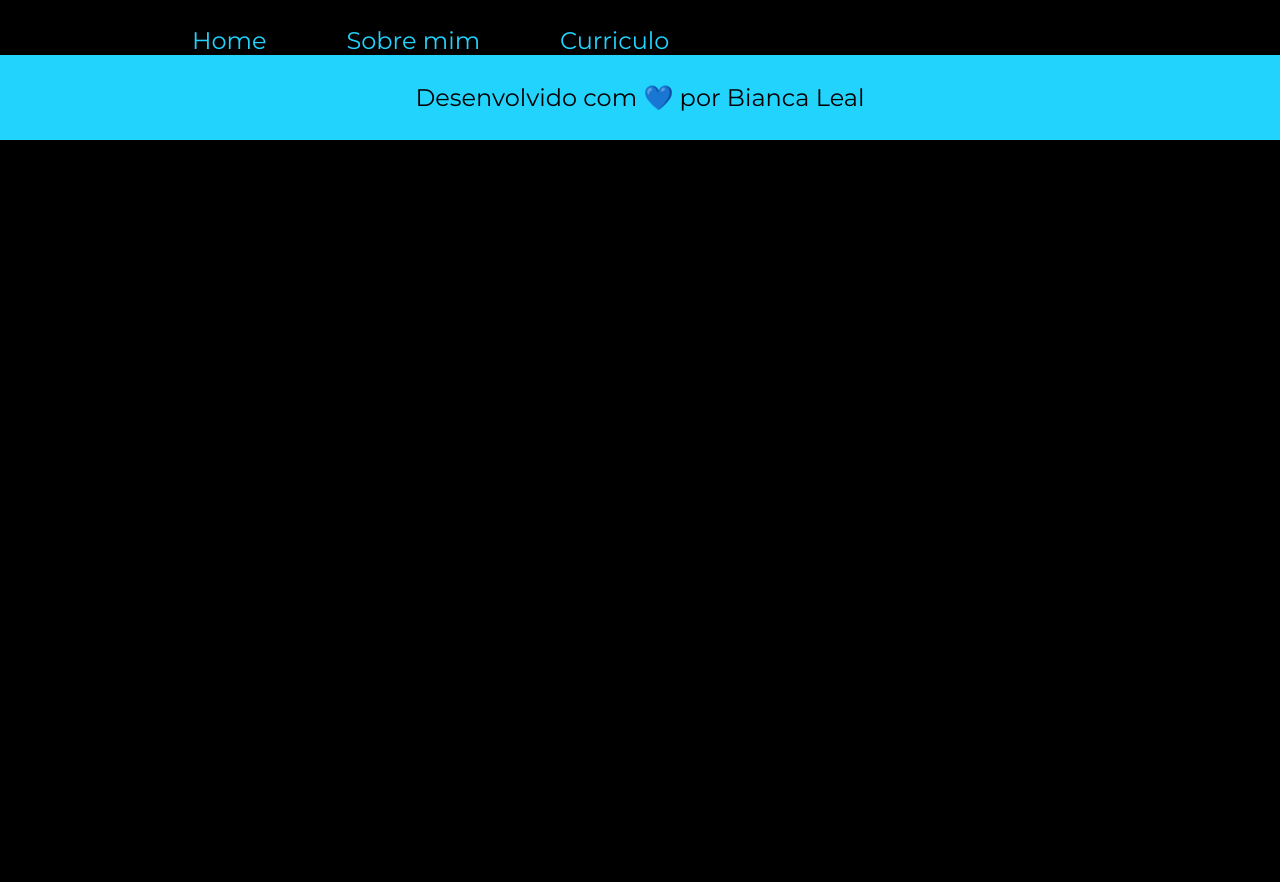
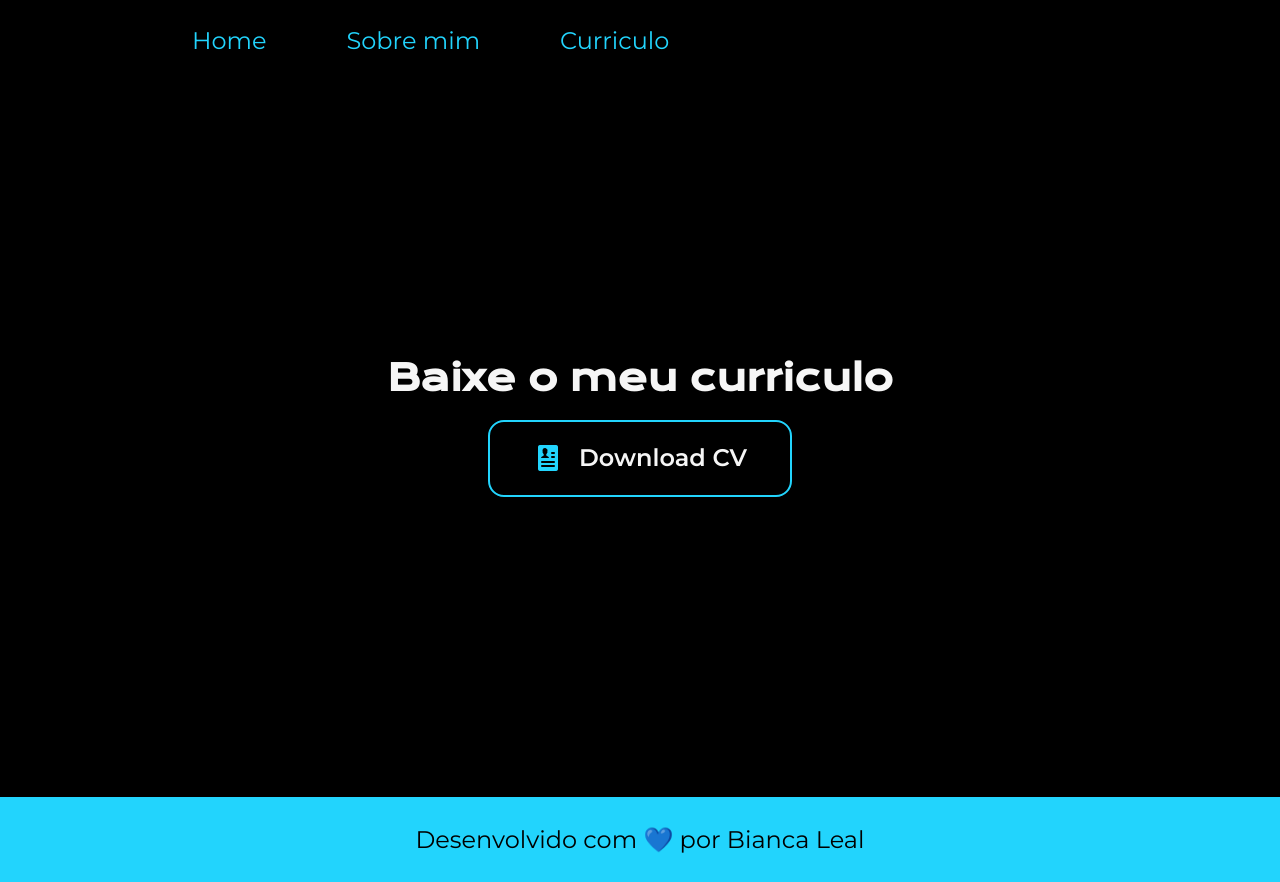
Before and after one commit to Bianca-Leal/portfolio-bianca, a plain HTML site: page curriculo.html in a window 1280 px wide. Before the commit the page ends 800 px from the top, so only its background shows below. Drawn offline with nearby package versions, Linux system fonts and the light colour scheme.

Commit message:
pagina curriculo

```diff
--- a/curriculo.html
+++ b/curriculo.html
@@ -16,7 +16,15 @@
    </header>
 
     <main>
-
+        <section class="curriculo">
+            <h1 class="apresentacao__conteudo__titulo">Baixe o meu curriculo</h1>
+            <div class="apresentacao__links">
+                <a class="apresentacao__links__link" href="https://drive.google.com/file/d/1-OyaAjPdIIRfXb2L8QZQxNLCno63Tm9f/view?usp=sharing" target="_blank">
+                   <img src="assets/curriculo.png" alt="icone curriculo">
+                    Download CV
+                </a>
+            </div>
+        </section>
     </main>
 
     <footer class="rodape">
--- a/styles/style.css
+++ b/styles/style.css
@@ -104,3 +104,12 @@ body {
   font-size: 24px;
   font-weight: 400;
 }
+
+.curriculo {
+  display: flex;
+  justify-content: center;
+  flex-direction: column;
+  align-items: center;
+  margin: 300px;
+  gap: 20px;
+}
```
Also changed, not shown: about.html (+8 -2 lines), index.html (+1 -1 lines), assets/coracao_azul.png (deleted), assets/curriculo.png (added), assets/icon.ico (deleted).
